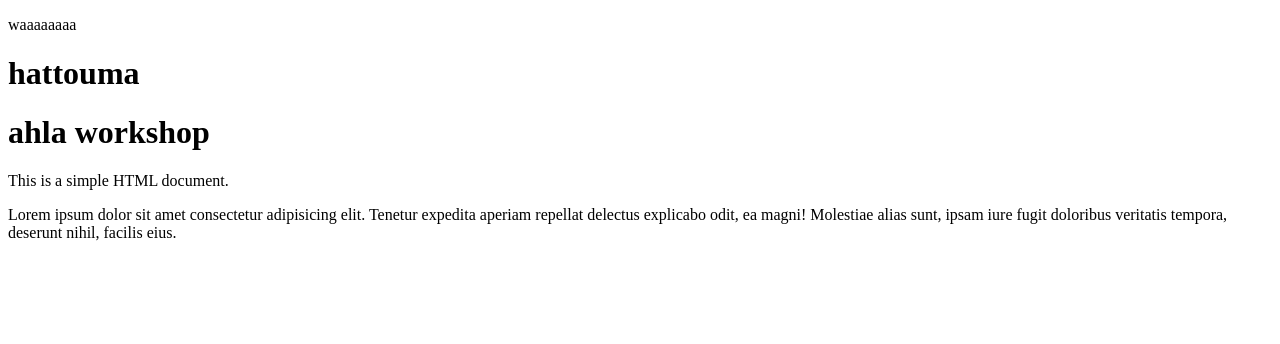
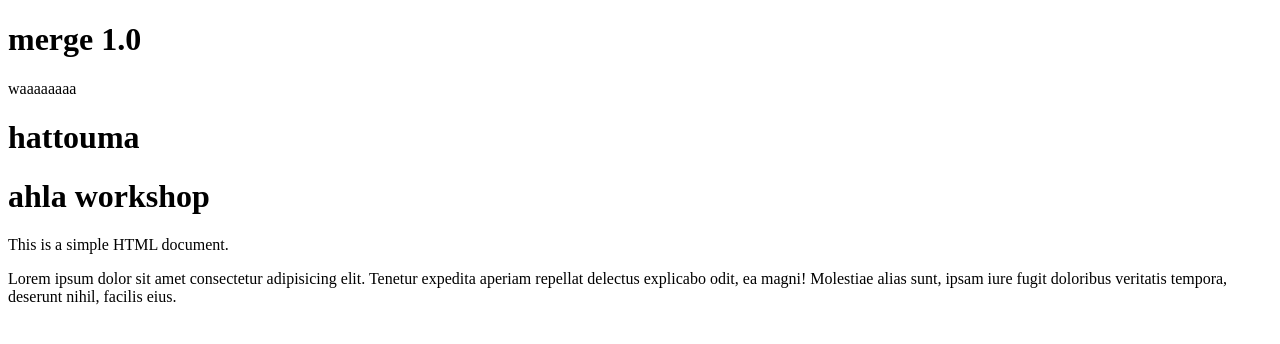
Before and after one commit to HAZEMJB/workshopGithub, a plain HTML site: page index.html in a window 1280 px wide. Drawn offline with Linux system fonts and the light colour scheme.

Commit message:
first commit

```diff
--- a/index.html
+++ b/index.html
@@ -6,6 +6,7 @@
     <title>Document</title>
 </head>
 <body>
+    <h1>merge 1.0</h1>
     <p>waaaaaaaa</p>
     <h1>hattouma</h1>
     <h1>ahla workshop</h1>
```
